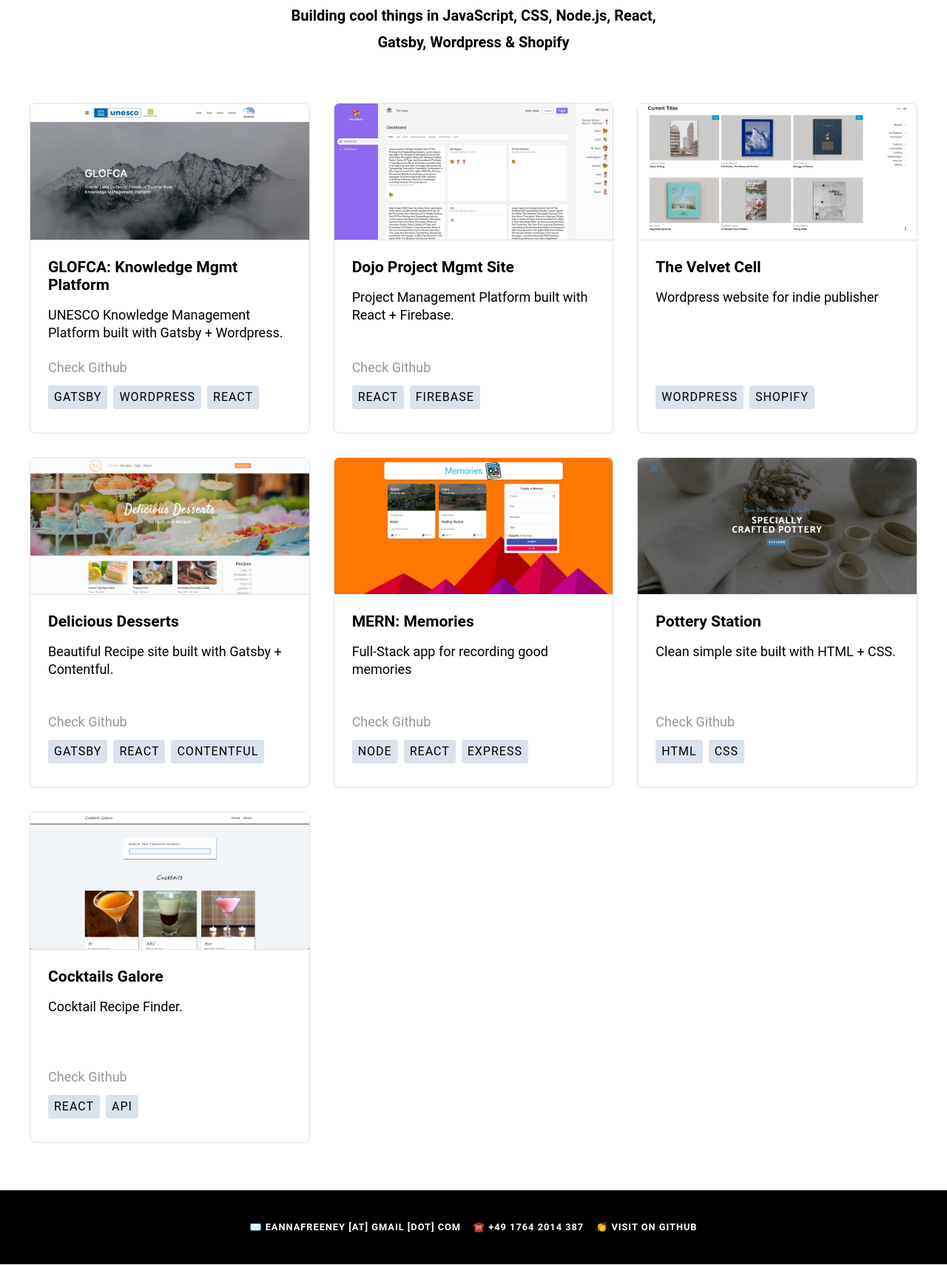
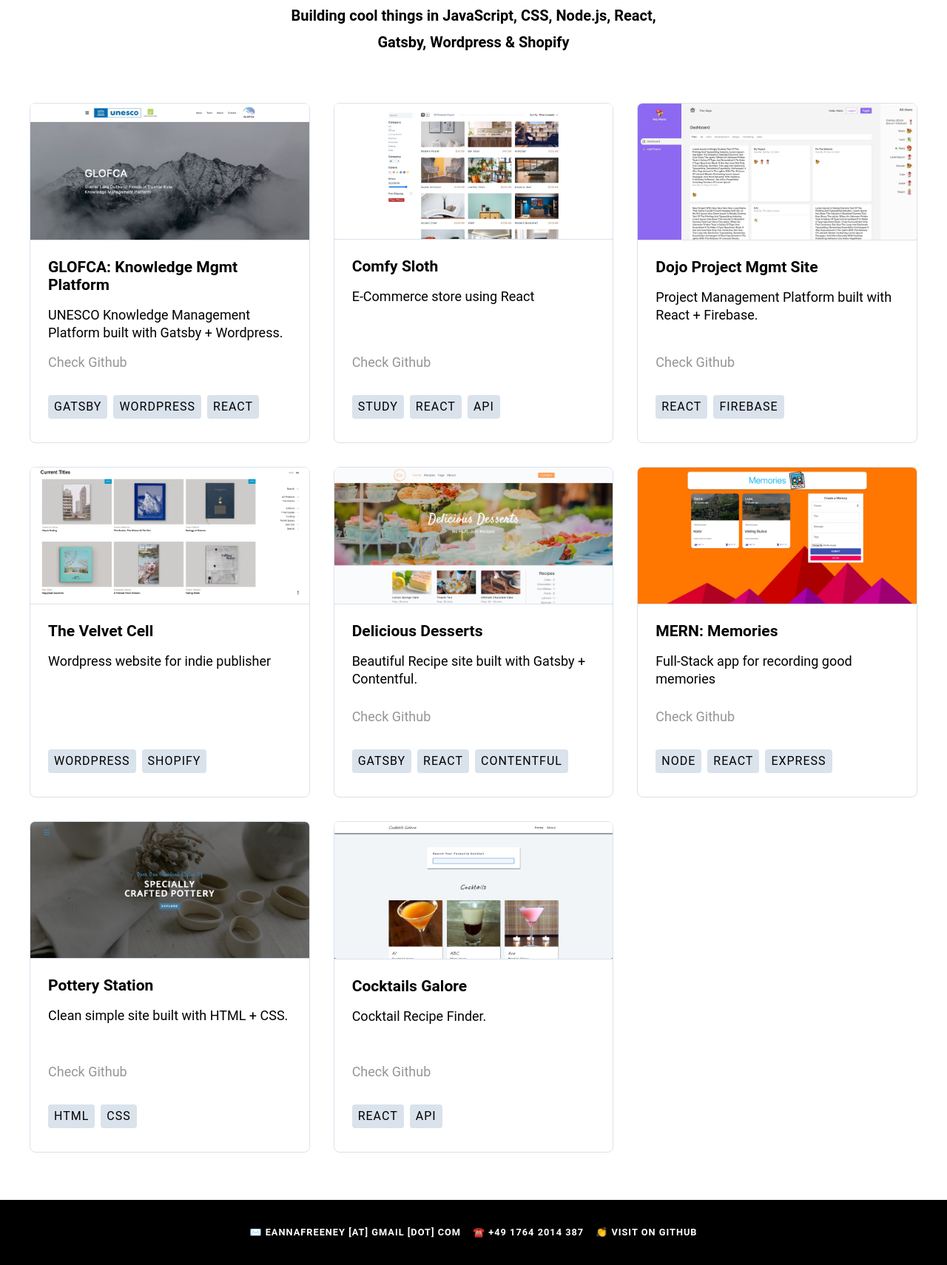
Before and after one commit to eannafreeney/portfolio, a Gatsby site: page / in a window 1280 px wide. Shown: the part 385-2095 px from the top of the page at 74% size. Built offline with nearby package versions, Linux system fonts and the light colour scheme; Gatsby itself is replaced by a stand-in of ours.

Commit message:
added confy sloth

```diff
--- a/src/components/Card.js
+++ b/src/components/Card.js
@@ -12,6 +12,12 @@ const CardItem = styled.article`
   &:hover .card-img-container {
     opacity: 0.95;
     cursor: pointer;
+  }
+  .card-link {
+    display: flex;
+  }
+  .card-img-container {
+    flex-grow: 1;
   }
   .card-img {
     border-bottom: 1px solid #dae2ec;
@@ -31,7 +37,7 @@ const CardItem = styled.article`
     margin: 16px 0 0;
   }
   .card-github-link {
-    margin: 0 0 12px;
+    margin: 16px 0;
     color: #969696;
   }
   .card-github-link:hover {
@@ -40,12 +46,13 @@ const CardItem = styled.article`
   .card-stack {
     display: flex;
     margin-bottom: 8px;
+    flex-wrap: wrap;
   }
   .card-stack span {
     display: inline-block;
     text-transform: uppercase;
     letter-spacing: 1px;
-    margin-right: 8px;
+    margin: 16px 8px 0 0;
     font-size: 16px;
     background-color: #dae2ec;
     padding: 4px 8px;
@@ -60,7 +67,7 @@ const CardItem = styled.article`
 const Card = ({ title, slug, image, stack, description, github, url }) => {
   return (
     <CardItem>
-      <a href={url} target="_blank">
+      <a href={url} className="card-link" target="_blank">
         <GatsbyImage
           image={getImage(image)}
           alt={title}
--- a/src/components/Cards.js
+++ b/src/components/Cards.js
@@ -9,6 +9,9 @@ const CardsContainer = styled.div`
   grid-template-columns: repeat(auto-fill, minmax(368.6px, 1fr));
   gap: 32px;
   margin: 64px 0;
+  @media (max-width: 900px) {
+    grid-template-columns: repeat(auto-fill, minmax(80%, 1fr));
+  }
 `
 
 const Cards = ({ cards }) => {
--- a/src/components/footer.js
+++ b/src/components/footer.js
@@ -3,23 +3,32 @@ import styled from "styled-components"
 
 const StyledFooter = styled.footer`
   width: 100%;
-  height: 6.25rem;
-  margin: 0 auto;
-  padding: 0 2.5rem;
+  padding: 32px 0;
   background: black;
   color: white;
-  display: flex;
-  justify-content: center;
-  align-items: center;
   font-size: 0.8rem;
   text-transform: uppercase;
   letter-spacing: +1px;
   font-weight: 700;
   gap: 16px;
+
+  .footer-container {
+    max-width: 80%;
+    margin: 0 auto;
+    display: flex;
+    flex-direction: column;
+    justify-content: center;
+    align-items: center;
+    @media (min-width: 900px) {
+      flex-direction: row;
+      gap: 16px;
+    }
+  }
 `
 
 const Footer = () => (
   <StyledFooter>
+    <div className="footer-container">
       <div>
         <span role="img" aria-label="emoji">
           ✉️
@@ -43,6 +52,7 @@ const Footer = () => (
         </span>{" "}
         Visit on GitHub
       </a>
+    </div>
   </StyledFooter>
 )
 
--- /dev/null
+++ b/src/content/projects/comfy-sloth/index.mdx
@@ -0,0 +1,11 @@
+---
+id: "project"
+order: 2
+title: "Comfy Sloth"
+slug: "comfy-sloth"
+image: ./image/front.jpg
+description: "E-Commerce store using React"
+stack: [study, react, api]
+github: "https://github.com/eannafreeney/comfy-sloth"
+url: "https://store-comfysloth.netlify.app/"
+---
```
Also changed, not shown: src/content/projects/comfy-sloth/image/front.jpg (added). Lines whose indentation alone changed are shown as unchanged.
